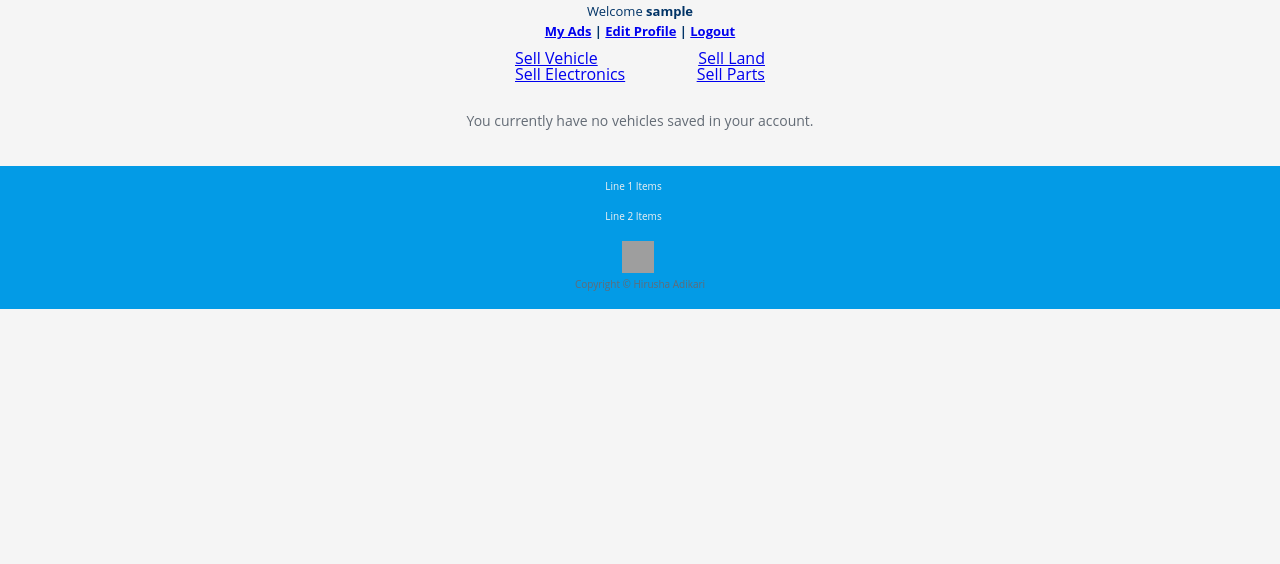
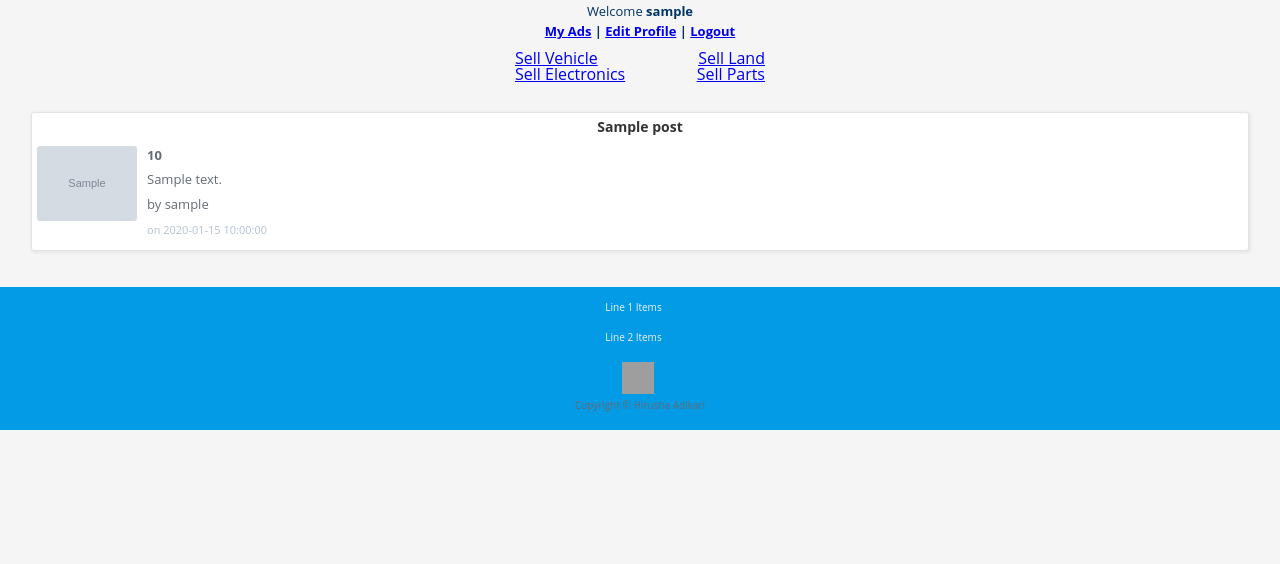
Before and after one commit to hirusha-adi/Market, a Flask app: page /profile in a window 1280 px wide. Shown: the part 236-800 px from the top of the page. Run offline with Flask 2, Linux system fonts and the light colour scheme; the visitor is signed in with stand-in values (Sample User, id 1); grey boxes marked "Sample" are stand-in pictures; a database or web service that is not in the repository returns one stand-in record (values such as "Sample title"); some libraries are stand-ins or nearby versions; grey boxes are pictures that could not be loaded.

Commit message:
display posts uploaded by the user

```diff
--- a/routes/user.py
+++ b/routes/user.py
@@ -1,8 +1,7 @@
 from flask import render_template, request, url_for, redirect, session, g
 from flask_paginate import Pagination
 from database.settings import Dekstop
-from models.user import User
-from database.mongo import Users
+from database.mongo import Users, Posts
 
 
 def login():
@@ -72,6 +71,8 @@ def profile():
     data['page_bottom'] = Dekstop.bottom
     data['page_top'] = Dekstop.top
     data['page_header'] = Dekstop.header
+    data['all_posts_user'] = Posts.getPostsByUsername(g.user['username'])
+    data['all_posts_user_length'] = len(data['all_posts_user'])
 
     return render_template('user/profile.html', page_home=True, **data)
 
--- a/templates/user/profile.html
+++ b/templates/user/profile.html
@@ -112,8 +112,39 @@
         <div class="clear"></div>
     </div>
     <div class="clear"></div>
-    <div style="line-height:1.3em;font-size:14px;margin:20px 0px;text-align:center;">You currently have no vehicles
-        saved in your account.</div><br>
+    <div style="line-height:1.3em;font-size:14px;margin:20px 0px;text-align:center;">
+        <ul>
+            {% if all_posts_user_length != 0 %}
+                {% for item in all_posts_user %}
+                    <li>
+                        <div class="item">
+                            <h2 class="more">
+                                <a title="{{ item.name }}" href="{{ url_for('one_post', id=item.id) }}">
+                                    {{ item.name }}
+                                </a>
+                            </h2>
+                            <div class="imgbox"><a title="{{ item.name }}" href="{{ url_for('one_post', id=item.id) }}">
+                                    <img src="{{ item.images[0] }}" alt="{{ item.name }}" width="100" height="75"
+                                        importance="high" />
+                                    <div class="clear"></div>
+                                </a>
+                            </div>
+                            <div class="boxtext">
+                                <div class="boxintxt b"> {{ item.price }}</div>
+                                <div class="boxintxt"> {{ item.details }}</div>
+                                <div class="boxintxt"> by {{ item.username }}</div>
+                                <div class="boxintxt s">on {{ item.date }}</div>
+                            </div>
+                            <div class="clear"></div>
+                        </div>
+                    </li>
+                {% endfor %}
+            {% else %}
+                You currently have no posts added from your account.
+            {% endif %}
+        </ul>
+    </div>
+    <br>
 </div>
 {% endif %}
 
@@ -150,7 +181,7 @@
         <br>
         <ul style="margin:2em;padding:5px;list-style:inside;color:#333;">
             {% for error_item in page_edit_errors_list %}
-            <li>{{ error_item }}</li>
+                <li>{{ error_item }}</li>
             {% endfor %}
         </ul>
     </div>
```
